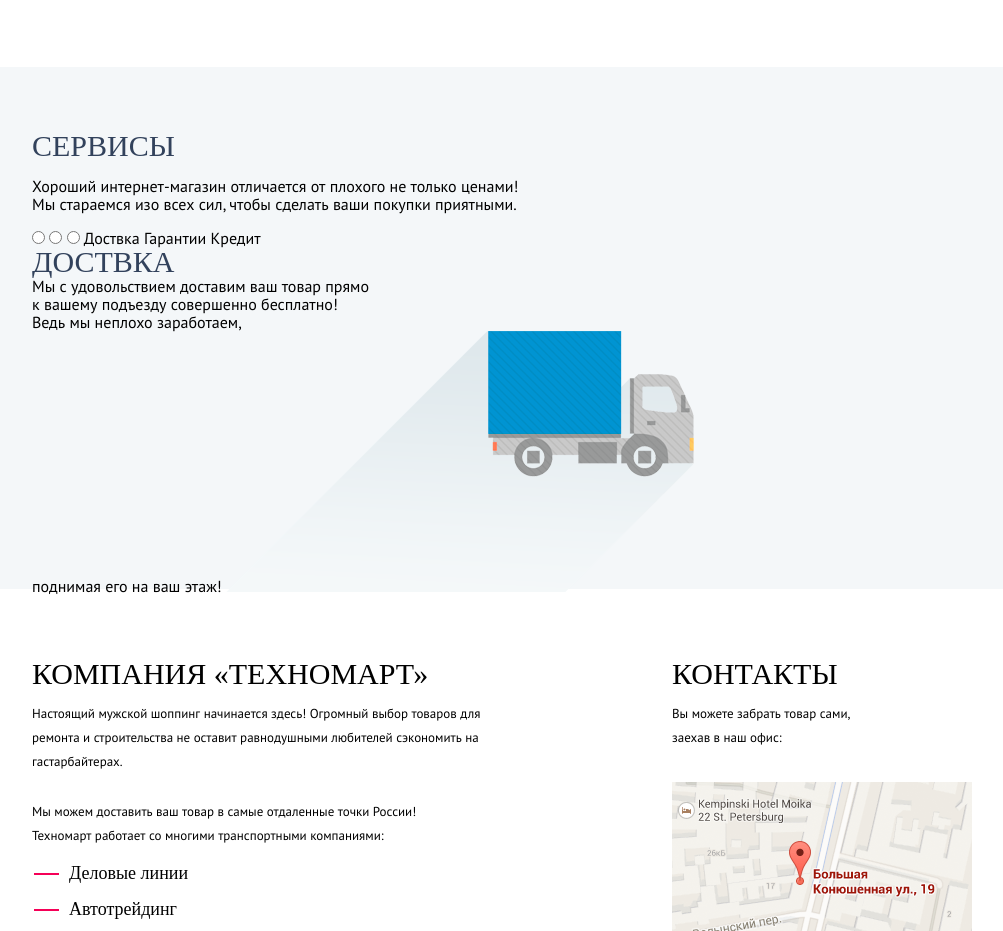
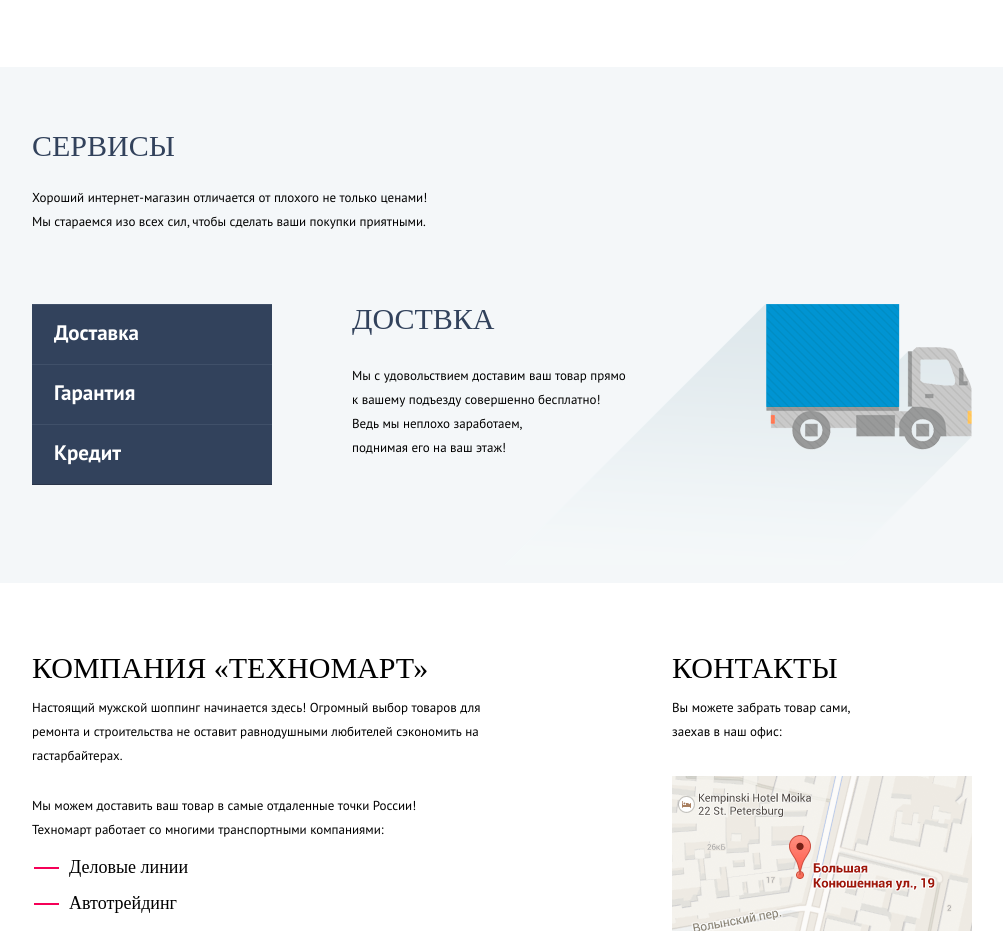
Before and after one commit to KlimEnN/65910-technomart-29, a plain HTML site: page index.html in a window 1280 px wide. Shown: the part 1768-2699 px from the top of the page, without its empty margins (138-1141 px from the left). Drawn offline with Linux system fonts and the light colour scheme; a web font is replaced by a local one.

Commit message:
Первая версия блока Сервисы
По не понмаю как сделать активную кнопку белой

Co-Authored-By: Maxim Petrischak <31321463+PetrischakMaxim@users.noreply.github.com>

```diff
--- a/css/style.css
+++ b/css/style.css
@@ -563,7 +563,6 @@ img {
 }
 
 .slider-btn-l {
-
   left: 24px;
 
   width: 22px;
@@ -646,14 +645,15 @@ img {
 
 .promo-link:hover {
   color: var(--basic-white);
+
   background-color: rgba(197, 197, 197, 0.3);
 }
 
 
 .promo-link:active {
   color: var(--basic-white);
+
   background-color: rgba(169, 169, 169, 0.3);
-
 }
 
 .col1 {
@@ -790,6 +790,7 @@ img {
   padding-bottom: 21px;
 
   border: 1px solid #eaeaea;
+
   transition: 20ms;
 }
 
@@ -797,12 +798,10 @@ img {
 
 
 .catalog-item-image {
-
   display: flex;
   flex-grow: 1;
   justify-content: center;
   align-items: center;
-
 }
 
 
@@ -870,14 +869,12 @@ img {
 }
 
 
-.top-products-item:hover .catalog-item-image{
+.top-products-item:hover .catalog-item-image {
   display: none;
-
 }
 
 .top-products-item:hover .product-hever {
   display: inline-flex;
-
 }
 
 .top-products-item:hover {
@@ -887,49 +884,54 @@ img {
 /* Продукт при наведении */
 .product-hever {
   display: flex;
+  display: none;
   flex-direction: column;
   margin-top: 34px;
   margin-bottom: auto;
- display: none;
 }
 
 .buy-btn {
   position: relative;
+
+  margin-bottom: 10px;
   padding: 10px 25px 10px 25px;
+
   color: var(--basic-white);
-  background: #63A63E;
-  margin-bottom: 10px;
-  box-shadow: inset 0px -3px 0px #367315;
+
+  background: #63a63e;
+  box-shadow: inset 0 -3px 0 #367315;
 }
 
 .buy-btn:hover {
   background-color: var(--special-success);
-
 }
 
 .buy-btn:active {
   background-color: #518534;
-
 }
 
 .buy-btn::before {
+  content: "";
   position: absolute;
-  content: "";
+  left: 30px;
+
   width: 15px;
   height: 15px;
-  left: 30px;
-  background-image: url('../img/icon-cart.png');
+
+  background-image: url("../img/icon-cart.png");
   background-repeat: no-repeat;
 }
 
 .bookmark-btn {
   padding: 10px 35px;
-  border: 3px solid #63A63E;
+
   text-transform: uppercase;
+
+  border: 3px solid #63a63e;
 }
 
 .bookmark-btn:hover {
-  border: 3px solid #32425C;
+  border: 3px solid #32425c;
 }
 
 .bookmark-btn:active {
@@ -945,6 +947,7 @@ img {
 
 .top-manufacturers-list {
   display: grid;
+
   gap: 20px;
   grid-template-columns: repeat(4,1fr);
 }
@@ -953,12 +956,12 @@ img {
   display: block;
   width: 220px;
   height: 145px;
-
 }
 
 .top-manufacturers-item {
-outline: 1px solid #eaeaea;
- transition: 10ms;
+  outline: 1px solid #eaeaea;
+
+  transition: 10ms;
 }
 
 .top-manufacturers-item:hover {
@@ -982,7 +985,92 @@ outline: 1px solid #eaeaea;
   background-color: var(--basic-background);
 }
 
+.servises-heder {
+  position: relative;
 
+  display: flex;
+  flex-direction: column;
+  margin-bottom: 70px;
+
+  font-weight: normal;
+  font-size: 13px;
+  line-height: 24px;
+  font-family: "PT Sans";
+  font-style: normal;
+}
+
+.servises-heder p {
+  margin-top: 25px;
+  margin-bottom: 0;
+}
+
+.servises-footer {
+  position: relative;
+
+  display: flex;
+}
+.servises-button {
+  display: flex;
+  flex-direction: column;
+}
+
+.servises-button::before {
+  content: "";
+  position: absolute;
+  left: 240px;
+  z-index: 1;
+
+  width: 10px;
+  height: 279px;
+
+  background: rgba(0, 0, 0, 0.0001);
+  border: 50%;
+}
+
+.servises-btn {
+  display: flex;
+  width: 240px;
+  padding: 14px 157px 16px 22px;
+
+  color: var(--basic-white);
+
+  background-color: #32425c;
+  box-shadow: 0 1px 0 #293449, inset 0 1px 0 #405069;
+  font-style: normal;
+font-weight: bold;
+font-size: 21px;
+line-height: 30px;
+}
+
+.servises-btn:hover {
+  background: #293449;
+}
+
+.servises-btn:active {
+  background: var(--basic-white);
+  color: #32425C;
+}
+
+.content {
+  margin-left: 80px;
+
+  font-weight: normal;
+  font-size: 13px;
+  line-height: 24px;
+  font-family: "PT Sans";
+  font-style: normal;
+}
+
+.title-servises {
+
+  margin-bottom: 30px;
+}
+
+.servises-footer img {
+  position: absolute;
+  top: 4;
+  right: 0;
+}
 
 /* О компании*/
 
--- a/index.html
+++ b/index.html
@@ -342,25 +342,32 @@
         <section class="servises">
             <div class="container">
 
+              <div class="servises-heder">
                 <h2 class="block-title">Сервисы</h2>
                 <p>
                     Хороший интернет-магазин отличается от плохого не только ценами! <br>
                     Мы стараемся изо всех сил, чтобы сделать ваши покупки приятными.
                 </p>
+              </div>
 
+              <div class="servises-footer">
+
+                <div class="servises-button">
+                    <button  class="button servises-btn delivery-btn">Доставка</button>
+                    <button class="button servises-btn warranty-btn">Гарантия</button>
+                    <button class="button servises-btn credit-btn">Кредит</button>
+                </div>
                 <div class="delivery">
-                <input type="radio" name="tabs" id="tab-1">
-                <input type="radio" name="tabs" id="tab-2">
-                <input type="radio" name="tabs" id="tab-3">
-                <label class="label" for="tab-1">Доствка</label>
-                <label class="label" for="tab-2">Гарантии</label>
-                <label class="label" for="tab-3">Кредит</label>
+
+
                     <div class="content">
-                    <h3 class="block-title">Доствка</h3>
+                        <h3 class="block-title title-servises">Доствка</h3>
                         Мы с удовольствием доставим ваш товар прямо <br>
                         к вашему подъезду совершенно бесплатно!<br>
                         Ведь мы неплохо заработаем, <br>
                         поднимая его на ваш этаж!
+                    </div>
+                </div>
                 <img src="img/deliv.png" alt="Доставка" width="468" height="261">
               </div>
                 <!-- <div class="content">
```
Lines whose indentation alone changed are shown as unchanged.
